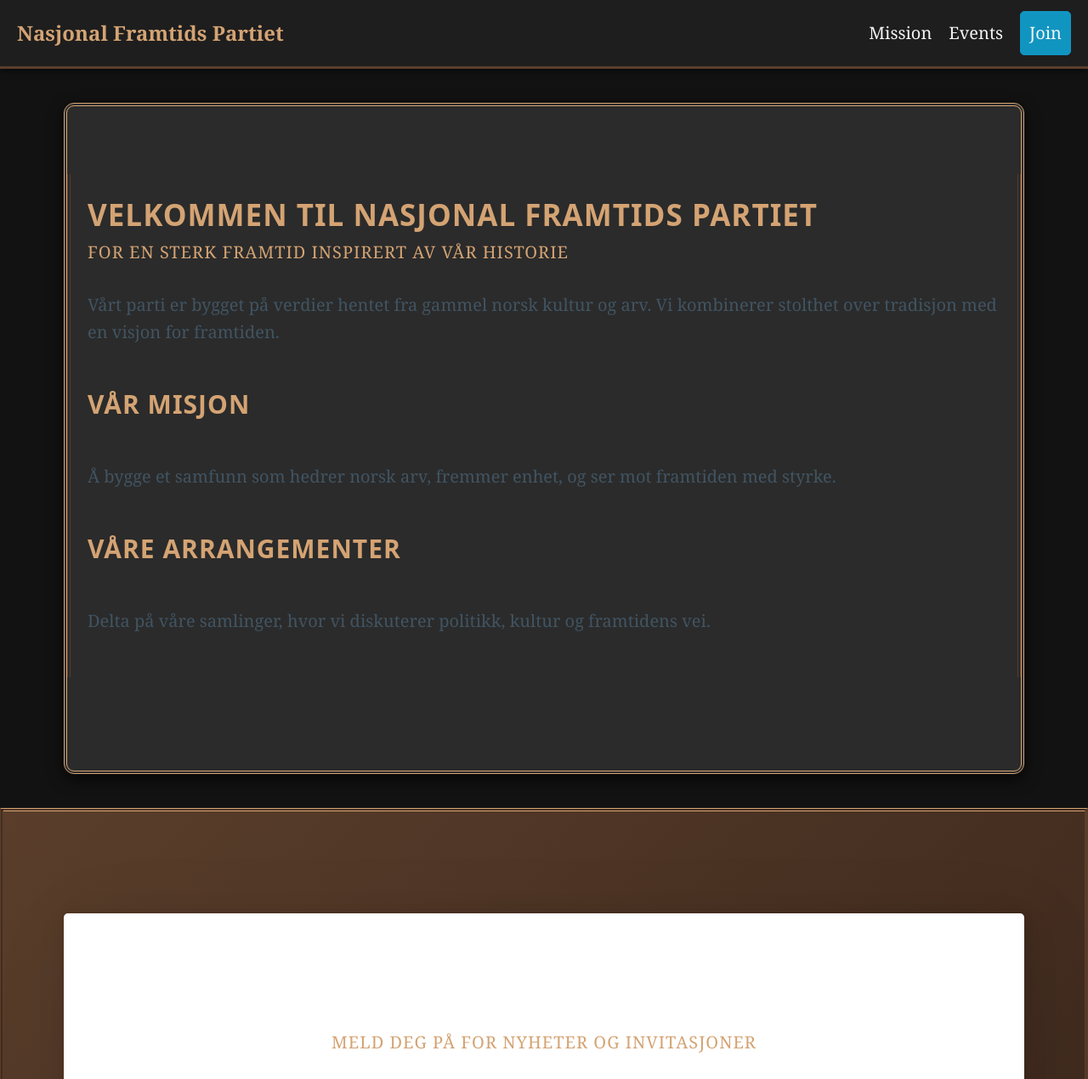
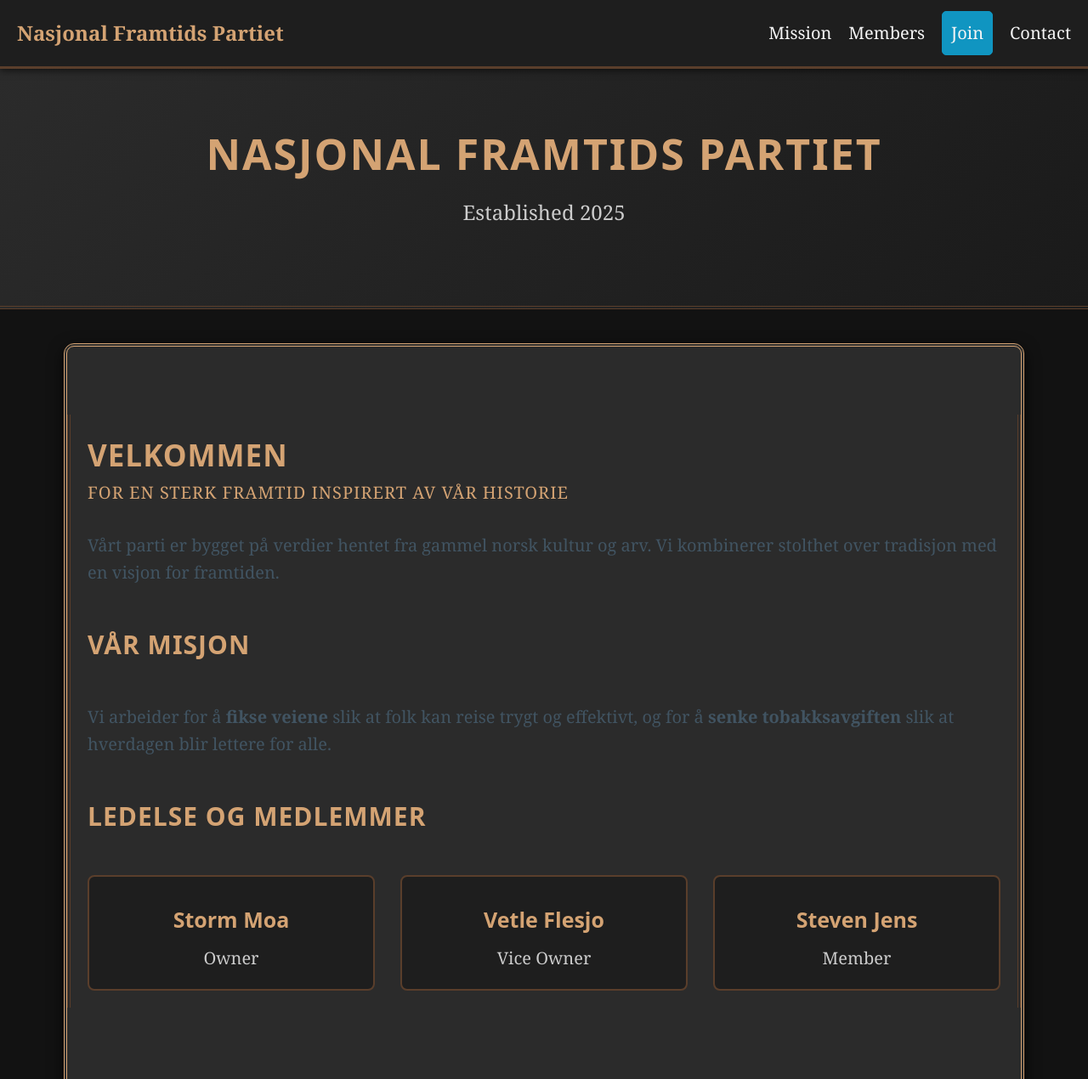
Before and after one commit to Chicofranc/Nfpn, a plain HTML site: page index.html in a window 1280 px wide. Shown: the top 1270 px of the page at 85% size. Drawn offline with nearby package versions, Linux system fonts and the light colour scheme.

Commit message:
Update index.html

```diff
--- a/index.html
+++ b/index.html
@@ -12,8 +12,6 @@
       font-family: 'Georgia', serif;
       line-height: 1.6;
     }
-
-    /* Sticky Nav */
     nav {
       position: sticky;
       top: 0;
@@ -33,8 +31,23 @@
       color: #d4a373;
       font-size: 1.2em;
     }
-
-    /* Main content */
+    header.hero {
+      text-align: center;
+      padding: 3rem 1rem;
+      background: linear-gradient(135deg, #2b2b2b, #1a1a1a);
+      border-bottom: 4px double #5a3e2b;
+    }
+    header.hero h1 {
+      font-size: 2.5rem;
+      margin-bottom: 0.5rem;
+      color: #d4a373;
+      text-transform: uppercase;
+      letter-spacing: 2px;
+    }
+    header.hero p {
+      font-size: 1.2rem;
+      color: #ccc;
+    }
     main {
       background: #2b2b2b;
       color: #f0e6d2;
@@ -43,16 +56,39 @@
       margin-top: 2rem;
       box-shadow: 0 6px 18px rgba(0,0,0,0.7);
       border: 4px double #d4a373;
-      animation: fadeIn 1s ease-in-out;
     }
-
     h2, h3 {
       color: #d4a373;
       text-transform: uppercase;
       letter-spacing: 1px;
     }
-
-    /* Subscribe section */
+    .members-grid {
+      display: grid;
+      grid-template-columns: repeat(auto-fit, minmax(220px, 1fr));
+      gap: 1.5rem;
+      margin-top: 1rem;
+    }
+    .member-card {
+      background-color: #1e1e1e;
+      border: 2px solid #5a3e2b;
+      border-radius: 8px;
+      padding: 1rem;
+      text-align: center;
+      transition: transform 0.3s ease, box-shadow 0.3s ease;
+    }
+    .member-card:hover {
+      transform: translateY(-5px);
+      box-shadow: 0 6px 12px rgba(0,0,0,0.7);
+      border-color: #d4a373;
+    }
+    .member-card h4 {
+      margin: 0.5rem 0;
+      color: #d4a373;
+    }
+    .member-card p {
+      margin: 0;
+      color: #ccc;
+    }
     section#subscribe {
       background: linear-gradient(135deg, #5a3e2b, #3b271c);
       color: #fff;
@@ -62,17 +98,13 @@
       border-bottom: 4px double #d4a373;
       text-align: center;
     }
-    section#subscribe h2 {
-      color: #fff;
-    }
-
-    /* Footer */
     footer {
       margin-top: 2rem;
       padding: 1rem;
       background-color: #1e1e1e;
       color: #aaa;
       border-top: 2px solid #5a3e2b;
+      text-align: center;
     }
     footer a {
       color: #d4a373;
@@ -81,8 +113,6 @@
     footer a:hover {
       color: #fff;
     }
-
-    /* Buttons */
     button {
       background-color: #d4a373;
       color: #1a1a1a;
@@ -94,27 +124,11 @@
       background-color: #b07d55;
       transform: scale(1.05);
     }
-
-    /* Section styling */
     section {
       padding: 1rem;
       margin-bottom: 1.5rem;
       border-left: 4px double #5a3e2b;
       border-right: 4px double #5a3e2b;
-    }
-
-    /* Smooth fade-in animation */
-    @keyframes fadeIn {
-      from { opacity: 0; transform: translateY(10px); }
-      to { opacity: 1; transform: translateY(0); }
-    }
-
-    /* Link transitions inside content */
-    a {
-      transition: color 0.3s ease;
-    }
-    a:hover {
-      color: #d4a373;
     }
   </style>
 </head>
@@ -127,16 +141,23 @@
     </ul>
     <ul>
       <li><a href="#mission">Mission</a></li>
-      <li><a href="#events">Events</a></li>
+      <li><a href="#members">Members</a></li>
       <li><a href="#subscribe" role="button">Join</a></li>
+      <li><a href="#contact">Contact</a></li>
     </ul>
   </nav>
+
+  <!-- Hero Section -->
+  <header class="hero">
+    <h1>Nasjonal Framtids Partiet</h1>
+    <p>Established 2025</p>
+  </header>
 
   <!-- Main Content -->
   <main class="container">
     <section>
       <hgroup>
-        <h2>Velkommen til Nasjonal Framtids Partiet</h2>
+        <h2>Velkommen</h2>
         <h3>For en sterk framtid inspirert av vår historie</h3>
       </hgroup>
       <p>
@@ -146,14 +167,25 @@
 
       <h3 id="mission">Vår Misjon</h3>
       <p>
-        Å bygge et samfunn som hedrer norsk arv, fremmer enhet,
-        og ser mot framtiden med styrke.
+        Vi arbeider for å <strong>fikse veiene</strong> slik at folk kan reise trygt og effektivt,
+        og for å <strong>senke tobakksavgiften</strong> slik at hverdagen blir lettere for alle.
       </p>
 
-      <h3 id="events">Våre Arrangementer</h3>
-      <p>
-        Delta på våre samlinger, hvor vi diskuterer politikk, kultur og framtidens vei.
-      </p>
+      <h3 id="members">Ledelse og Medlemmer</h3>
+      <div class="members-grid">
+        <div class="member-card">
+          <h4>Storm Moa</h4>
+          <p>Owner</p>
+        </div>
+        <div class="member-card">
+          <h4>Vetle Flesjo</h4>
+          <p>Vice Owner</p>
+        </div>
+        <div class="member-card">
+          <h4>Steven Jens</h4>
+          <p>Member</p>
+        </div>
+      </div>
     </section>
   </main>
 
@@ -174,11 +206,17 @@
     </div>
   </section>
 
+  <!-- Contact Section -->
+  <section id="contact" class="container">
+    <h2>Kontakt Oss</h2>
+    <p>Har du spørsmål eller vil du bli med i partiet? Kontakt oss på:</p>
+    <p><strong>Email:</strong> <a href="mailto:NasjonalFramtidParti@gmail.com">NasjonalFramtidParti@gmail.com</a></p>
+  </section>
+
   <!-- Footer -->
   <footer class="container">
     <small>
-      <a href="#">Om oss</a> •
-      <a href="mailto:NasjonalFramtidParti@gmail.com">Kontakt oss</a>
+      © 2025 Nasjonal Framtids Partiet — Established 2025
     </small>
   </footer>
 
```
